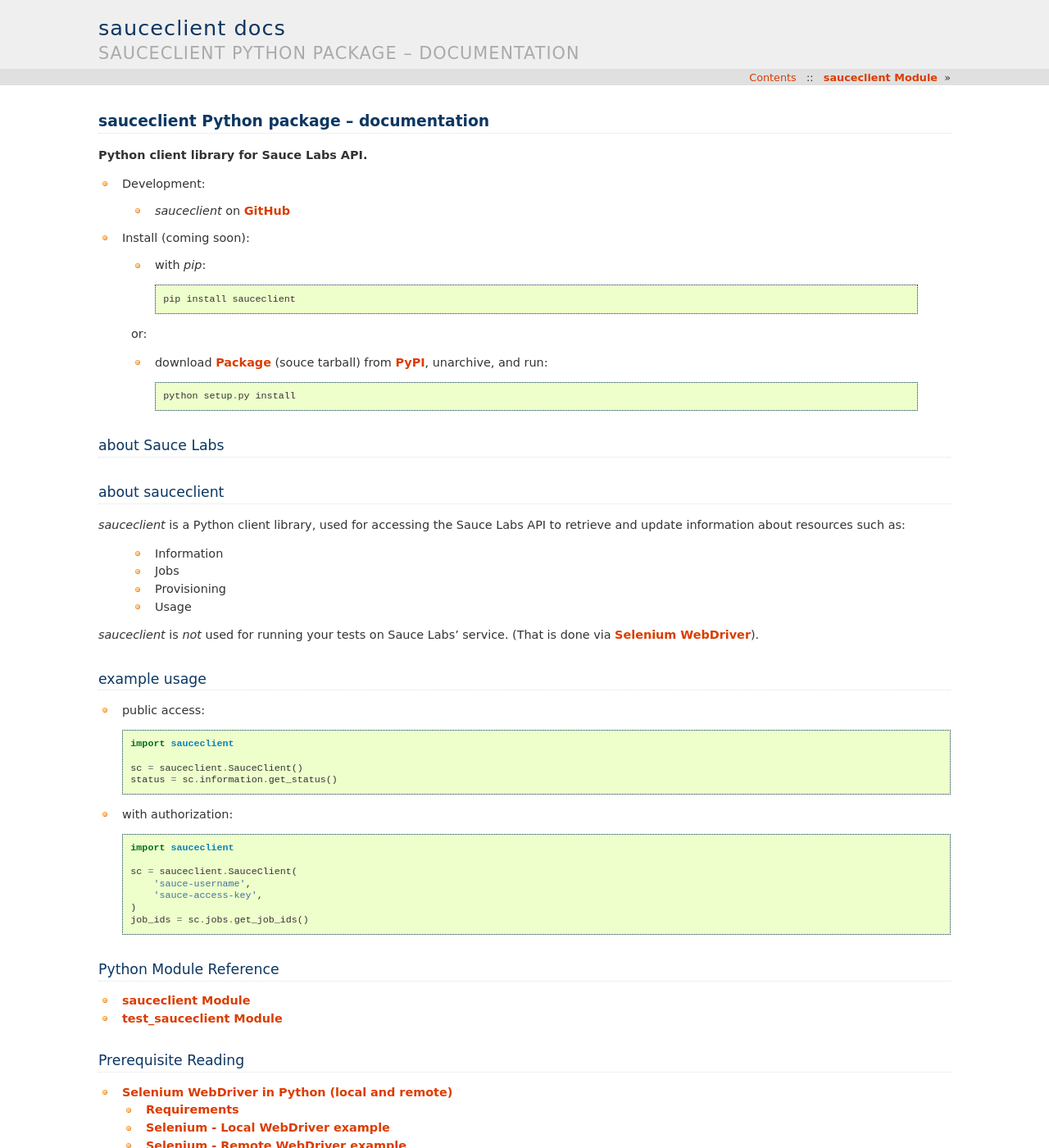
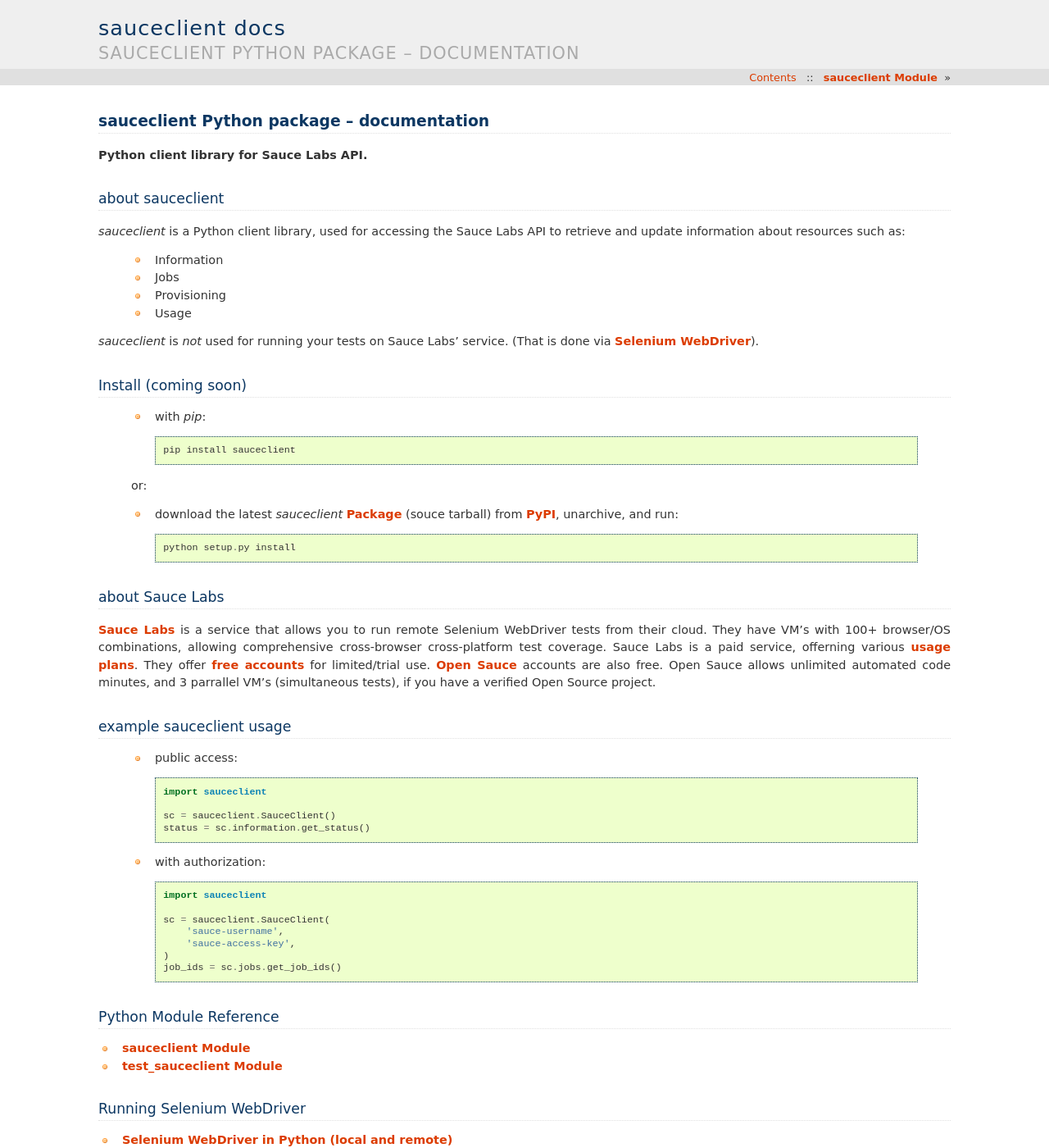
Before and after one commit to cgoldberg/sauceclient, a Sphinx documentation site: the page built from doc/index.rst, in a window 1280 px wide and 1400 px high. Shown: the whole window at 82% size. Built offline with Sphinx 7.4.7, drawn with Linux system fonts in a browser that asks for light colours; the version number could not be read and is left out; some of the changed text lies outside the part shown.

Commit message:
doc update

```diff
--- a/doc/index.rst
+++ b/doc/index.rst
@@ -3,27 +3,6 @@
 ===========================================
 
 **Python client library for Sauce Labs API.**
-
-* Development:
-
- * `sauceclient` on `GitHub <https://github.com/cgoldberg/sauceclient>`_
-
-* Install (coming soon):
-
- * with `pip`::
-
-    pip install sauceclient
-
- or:
-
- * download `Package <http://pypi.python.org/pypi/sauceclient#downloads>`_ (souce tarball)
-   from `PyPI <http://pypi.python.org/pypi>`_, unarchive, and run::
-
-    python setup.py install
-
-about Sauce Labs
-================
-
 
 about sauceclient
 =================
@@ -41,17 +20,44 @@
 
 .. _Selenium WebDriver: selenium_on_sauce.html
 
-example usage
-=============
+Install (coming soon)
+=====================
 
-* public access::
+ * with `pip`::
+
+      pip install sauceclient
+
+ or:
+
+ * download the latest `sauceclient` `Package <http://pypi.python.org/pypi/sauceclient#downloads>`_ (souce tarball)
+   from `PyPI <http://pypi.python.org/pypi>`_, unarchive, and run::
+
+     python setup.py install
+
+about Sauce Labs
+================
+
+`Sauce Labs <https://saucelabs.com>`_ is a service that allows you to run
+remote Selenium WebDriver tests from their cloud. They have VM's with 100+
+browser/OS combinations, allowing comprehensive cross-browser cross-platform
+test coverage. Sauce Labs is a paid service, offerning various
+`usage plans <https://saucelabs.com/pricing>`_. They offer
+`free accounts <https://saucelabs.com/signup/plan/free>`_ for limited/trial
+use. `Open Sauce <https://saucelabs.com/signup/plan/OSS>`_ accounts are also
+free.  Open Sauce allows unlimited automated code minutes, and 3 parrallel
+VM's (simultaneous tests), if you have a verified Open Source project.
+
+example sauceclient usage
+=========================
+
+ * public access::
 
     import sauceclient
 
     sc = sauceclient.SauceClient()
     status = sc.information.get_status()
 
-* with authorization::
+ * with authorization::
 
     import sauceclient
 
@@ -70,14 +76,24 @@
     sauceclient
     test_sauceclient
 
-Prerequisite Reading
-====================
+Running Selenium WebDriver
+==========================
 
 .. toctree::
     :maxdepth: 4
 
     selenium_on_sauce
+
+Development
+===========
+
+.. toctree::
+    :maxdepth: 4
+
     development
+
+
+
 
 Related Links
 =============
```
Also changed, not shown: doc/development.rst (+8 -5 lines).
